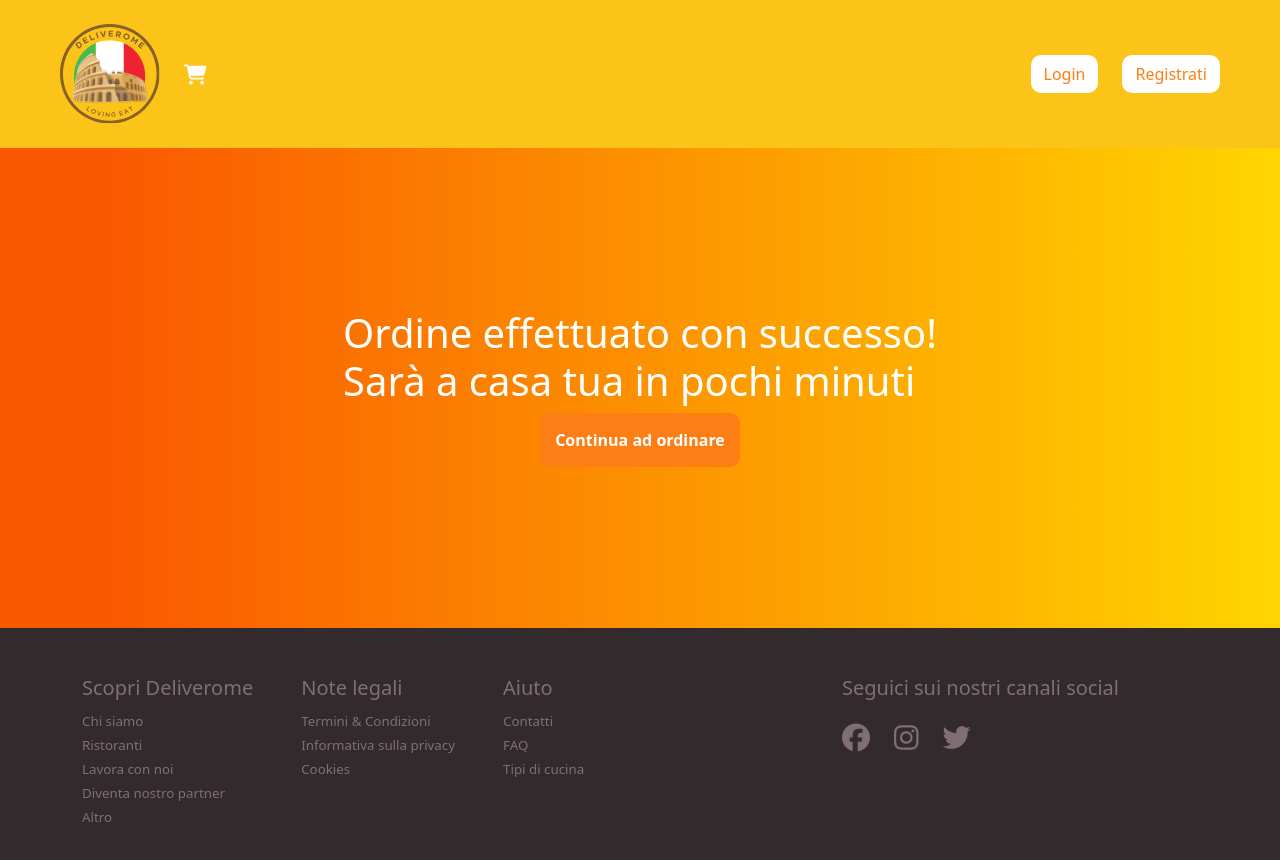
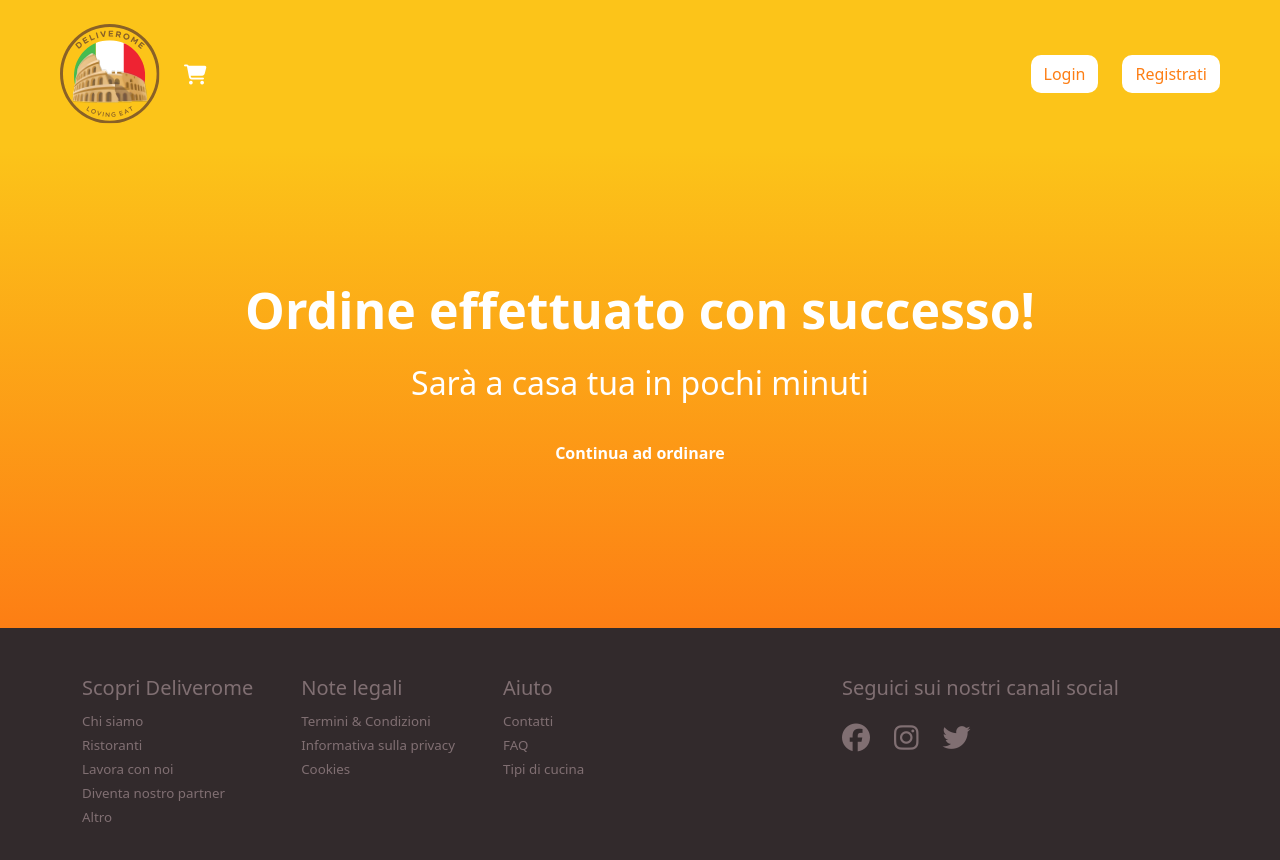
Before and after one commit to manuelloverso/deliveboo-vue, a Vue app: page /checkout/accepted in a window 1280 px wide. Shown: the top 860 px of the page. Built offline with nearby package versions, Linux system fonts and the light colour scheme; no server answers.

Commit message:
style ordersent

```diff
--- a/src/views/OrderSent.vue
+++ b/src/views/OrderSent.vue
@@ -7,42 +7,43 @@ export default {
 };
 </script>
 <template>
-  <main>
-    <div class="d-flex flex-column">
-      <h1 class="text-white">
-        Ordine effettuato con successo! <br />
-        Sarà a casa tua in pochi minuti
-      </h1>
-      <RouterLink :to="{ name: 'home' }" class="my-btn text-decoration-none"
+  <main class="ordersent-main">
+    <div class="d-flex flex-column text-center text-white">
+      <h1 class="fw-bold mb-4">Ordine effettuato con successo! </h1>
+         <h2>Sarà a casa tua in pochi minuti</h2>
+
+
+      <RouterLink :to="{ name: 'home' }" class="my-btn text-decoration-none my-3 "
         >Continua ad ordinare</RouterLink
       >
     </div>
   </main>
 </template>
 <style scoped>
-main {
+.ordersent-main {
   display: flex;
   align-items: center;
   justify-content: center;
   height: 60vh;
-  background: linear-gradient(
-    90deg,
-    rgba(250, 89, 0, 1) 9%,
-    rgba(255, 213, 0, 1) 100%
-  );
+  background: rgb(253,126,20);
+  background: linear-gradient(0deg, rgba(253,126,20,1) 0%, rgba(252,196,25,1) 100%);
+
+  & h1{
+    font-size: 50px;
+  }
 
   .my-btn {
+
     display: block;
     margin: auto;
     padding: 15px;
-    background-color: var(--accent);
     border: none;
     border-radius: 10px;
     color: white;
     font-weight: 600;
-    transition: background-color 0.3s ease;
+    transition: background-color 0.98s ease;
     &:hover {
-      background-color: #e8590c;
+      font-size: 15px;
     }
   }
 }
```
